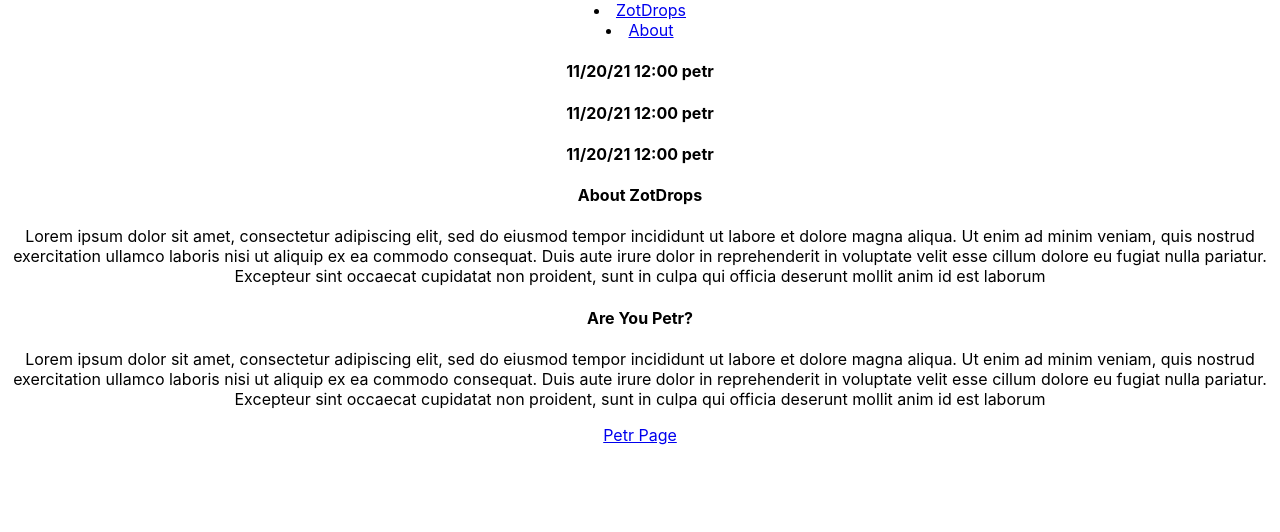
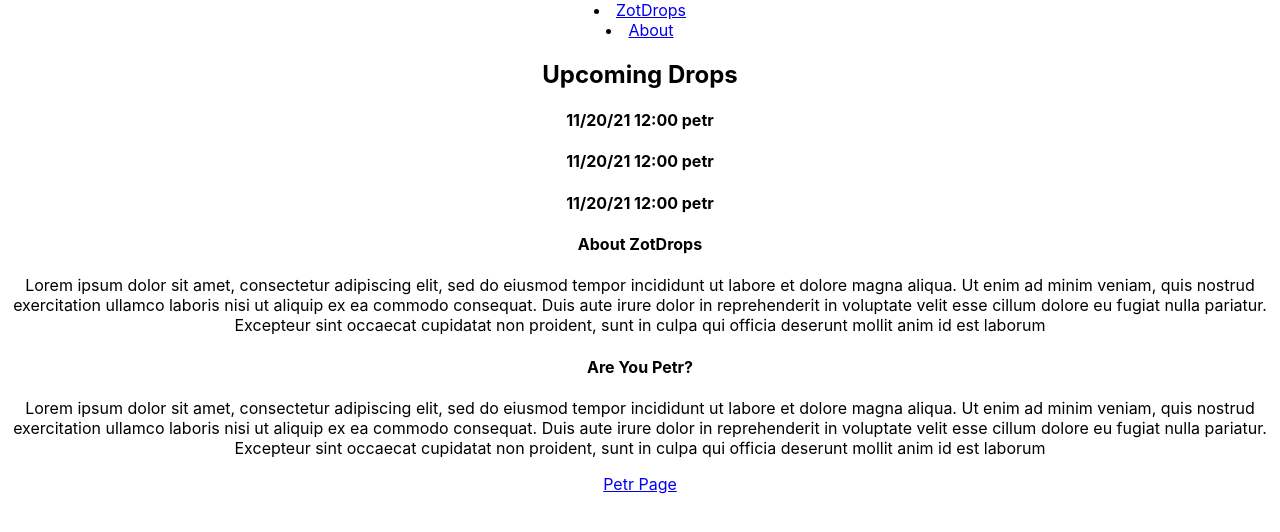
Before and after one commit to CodingPenguin/zotdrops, a React (Create React App) app in the folder zotdrops/: page / in a window 1280 px wide. Shown: the top 532 px of the page. Built offline with nearby package versions, Linux system fonts and the light colour scheme.

Commit message:
Upcoming Drops header 2 added.

```diff
--- a/zotdrops/src/DatesCalendar.js
+++ b/zotdrops/src/DatesCalendar.js
@@ -40,6 +40,14 @@ function DatesCalendar() {
 
     let combinedDates = [];
 
+    function UpcomingDropsTitle() {
+        return(
+            <h2>Upcoming Drops</h2>
+        );
+    }
+
+    combinedDates.push(<UpcomingDropsTitle />)
+
     for (let i = 0; i < formattedDates.length; i++) {
         combinedDates.push(<UpcomingDate date={formattedDates[i][0]} time = {formattedDates[i][1]} petrSticker = {formattedDates[i][2]} />)
     }
```
